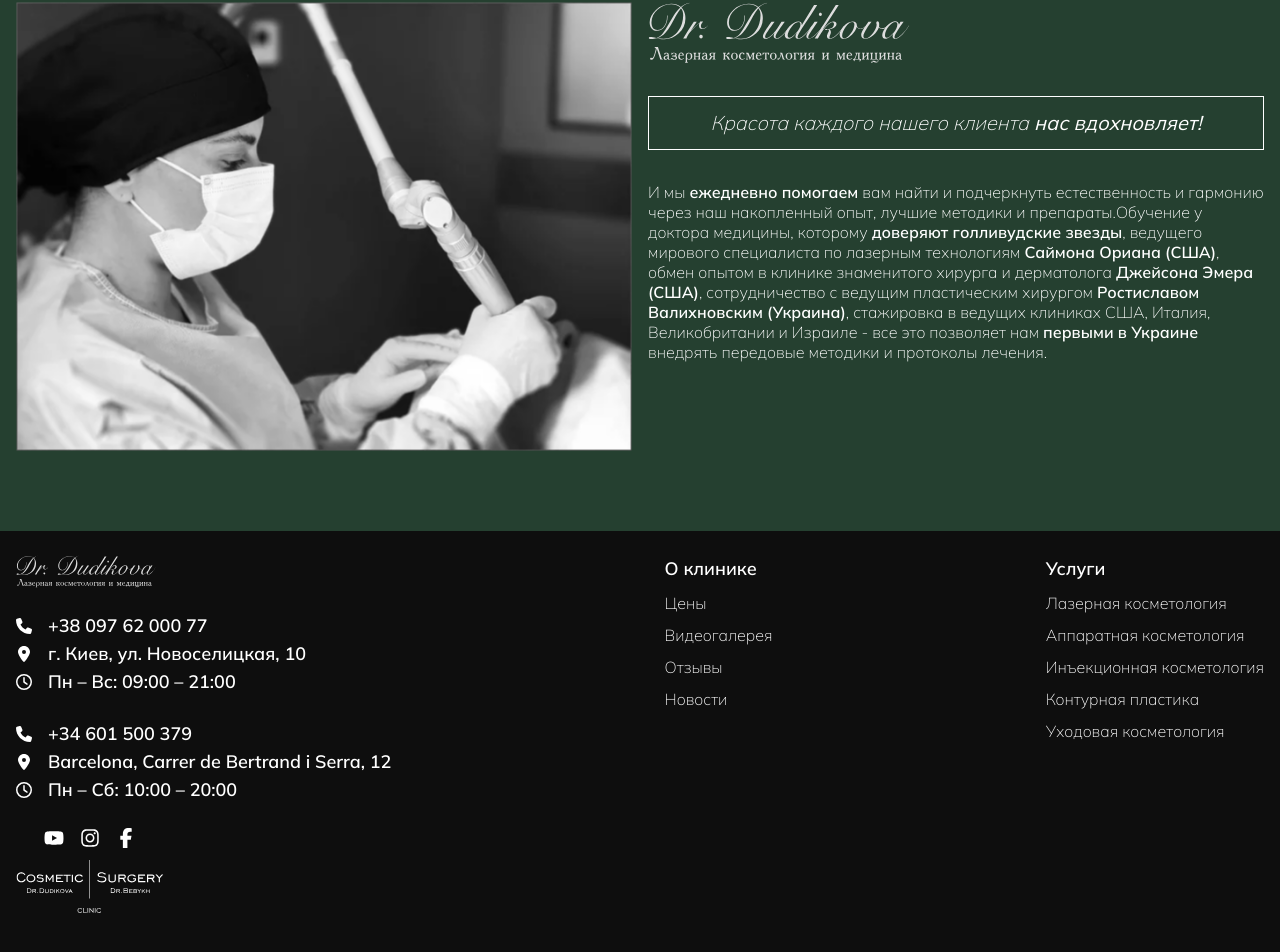
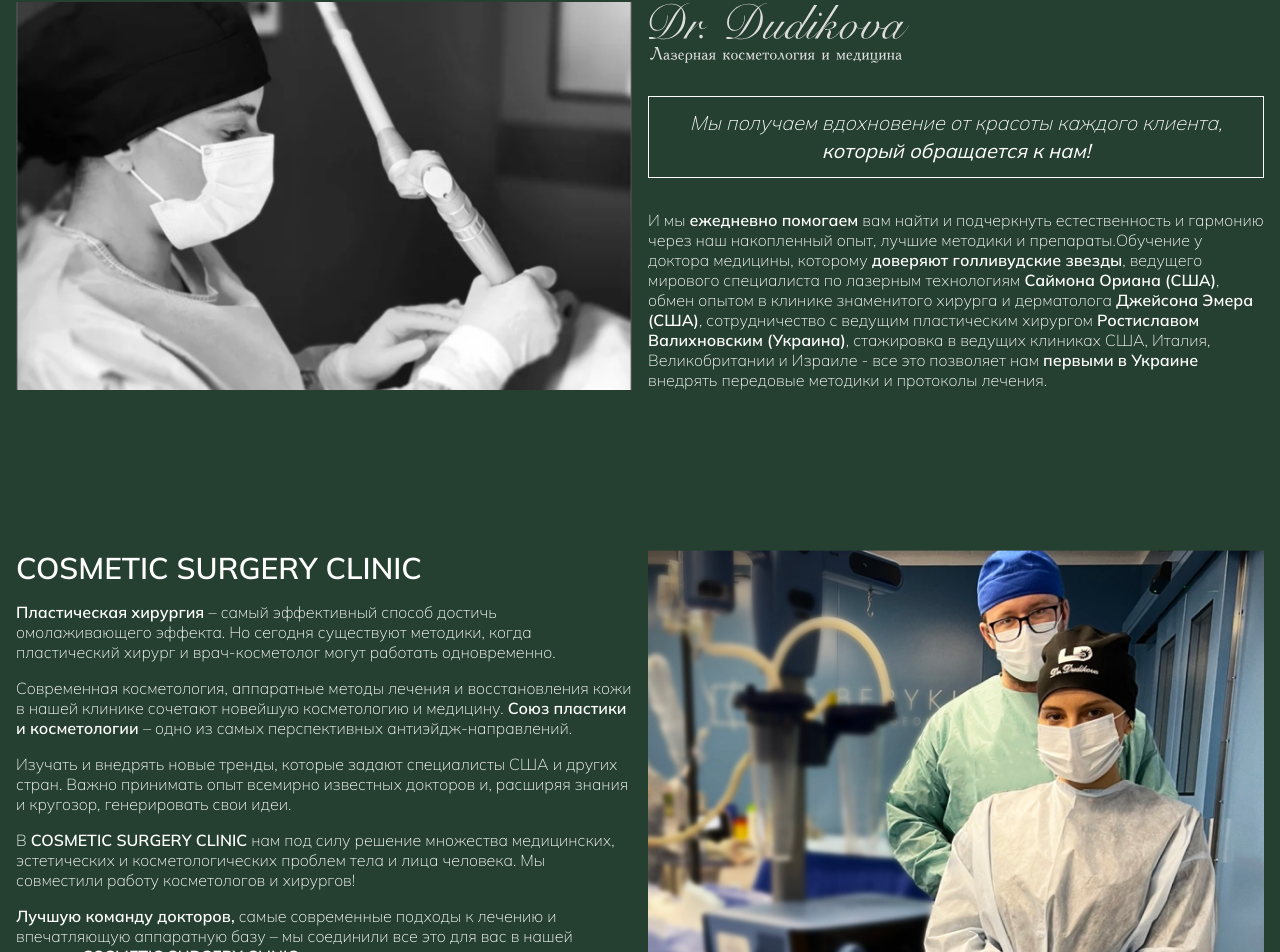
Before and after one commit to KirillUnited/beautymyway-app, a Next.js app: page / in a window 1280 px wide. Shown: the part 592-1544 px from the top of the page. Built offline with nearby package versions, Linux system fonts and the light colour scheme.

Commit message:
Add Surgery section

```diff
--- a/src/app/page.tsx
+++ b/src/app/page.tsx
@@ -1,11 +1,13 @@
 import AboutSection from '@/components/containers/AboutSection/AboutSection';
 import InfoSection from '@/components/containers/InfoSection/InfoSection';
+import SurgerySection from '@/components/containers/SurgerySection/SurgerySection';
 
 export default function Home() {
 	return (
 		<>
 			<InfoSection />
 			<AboutSection />
+			<SurgerySection />
 		</>
 	)
 }
--- a/src/components/containers/AboutSection/AboutSection.tsx
+++ b/src/components/containers/AboutSection/AboutSection.tsx
@@ -15,7 +15,7 @@ export default function AboutSection() {
                 alt='Артур Сугако теперь и в Барселоне!'
             />
             <div className="text-xl font-extralight italic p-3 text-center border border-primary my-4">
-                Красота каждого нашего клиента<span className="font-normal"> нас вдохновляет!</span>
+                Мы получаем вдохновение от красоты каждого клиента,<span className="font-normal"> который обращается к нам!</span>
             </div>
             <p>И мы <span className="font-semibold leading-none">ежедневно помогаем</span> вам найти и подчеркнуть естественность и гармонию через наш накопленный опыт, лучшие методики и препараты.Обучение у доктора медицины, которому <span className="font-semibold leading-none">доверяют голливудские звезды</span>, ведущего мирового специалиста по лазерным технологиям <span className="font-semibold leading-none">Саймона Ориана (США)</span>, обмен опытом в клинике знаменитого хирурга и дерматолога <span className="font-semibold leading-none">Джейсона Эмера (США)</span>, сотрудничество с ведущим пластическим хирургом <span className="font-semibold leading-none">Ростиславом Валихновским (Украина)</span>, стажировка в ведущих клиниках США, Италия, Великобритании и Израиле - все это позволяет нам <span className="font-semibold leading-none">первыми в Украине</span> внедрять передовые методики и протоколы лечения.</p>
         </ImageSectionLayout>
--- a/src/components/containers/ImageSectionLayout.props.ts
+++ b/src/components/containers/ImageSectionLayout.props.ts
@@ -1,9 +1,8 @@
 import { StaticImageData } from "next/image";
 
-export interface ImageSectionLayoutProps extends React.DetailedHTMLProps<React.ImgHTMLAttributes<HTMLImageElement>, HTMLImageElement> {
+export interface ImageSectionLayoutProps extends React.DetailedHTMLProps<React.HTMLAttributes<HTMLElement>, HTMLElement> {
     children: React.ReactNode,
     image?: StaticImageData,
     title?: string,
-    description?: string,
-    alt?: string
+    description?: string
 }
--- a/src/components/containers/ImageSectionLayout.tsx
+++ b/src/components/containers/ImageSectionLayout.tsx
@@ -2,17 +2,20 @@ import React from 'react';
 import styles from './ImageSectionLayout.module.scss';
 import Image from 'next/image';
 import { ImageSectionLayoutProps } from './ImageSectionLayout.props';
+import cn from 'classnames';
 
-export default function SectionLayout({ title, description, children, image }: ImageSectionLayoutProps): React.JSX.Element {
+export default function ImageSectionLayout({ title, description, children, image, className }: ImageSectionLayoutProps): React.JSX.Element {
     return (
         <section className={styles.root}>
-            <div className={styles.wrapper}>
-                <Image
-                    src={image}
-                    width={700}
-                    height={510}
-                    alt={title}
-                />
+            <div className={cn(styles.wrapper, className)}>
+                <div className='relative'>
+                    <Image
+                        src={image}
+                        alt={title || 'Артур Сугако теперь и в Барселоне!'}
+                        fill
+                        className='object-cover'
+                    />
+                </div>
                 <div className={styles.content}>
                     {
                         title
--- /dev/null
+++ b/src/components/containers/SurgerySection/SurgerySection.module.scss
@@ -0,0 +1,5 @@
+.wrapper {
+    &>:first-child {
+        order: 1;
+    }
+}
--- /dev/null
+++ b/src/components/containers/SurgerySection/SurgerySection.tsx
@@ -0,0 +1,31 @@
+import React from 'react';
+import ImageSectionLayout from '../ImageSectionLayout';
+import image from '../../../../public/images/surgery.png';
+import styles from './SurgerySection.module.scss';
+
+export default function SurgerySection() {
+    return (
+        <ImageSectionLayout
+            image={image}
+            title='COSMETIC SURGERY CLINIC'
+            className={styles.wrapper}
+        >
+            <p>
+                <span className="font-bold">Пластическая хирургия </span>– самый эффективный способ достичь омолаживающего эффекта. Но сегодня существуют методики, когда пластический хирург и врач-косметолог могут работать одновременно.
+            </p>
+            <p>
+                Современная косметология, аппаратные методы лечения и восстановления кожи в нашей клинике сочетают новейшую косметологию и медицину. <span className="font-bold">Союз пластики и косметологии </span>– одно из самых перспективных антиэйдж-направлений.
+            </p>
+            <p>
+                Изучать и внедрять новые тренды, которые задают специалисты США и других стран. Важно принимать опыт всемирно известных докторов и, расширяя знания и кругозор, генерировать свои идеи.
+            </p>
+            <p>
+                В <span className="font-bold">COSMETIС SURGERY CLINIC</span> нам под силу решение множества медицинских, эстетических и косметологических проблем тела и лица человека. Мы совместили работу косметологов и хирургов!
+            </p>
+            <p>
+                <span className="font-bold">Лучшую команду докторов,</span> самые современные подходы к лечению и<br />впечатляющую аппаратную базу – мы соединили все это для вас в нашей клинике <span className="font-bold">COSMETIС SURGERY CLINIC.</span>
+            </p>
+            <p className="font-bold">Добро пожаловать!</p>
+        </ImageSectionLayout>
+    )
+}
```
Also changed, not shown: public/images/hit.png (added), public/images/surgery.png (added).
